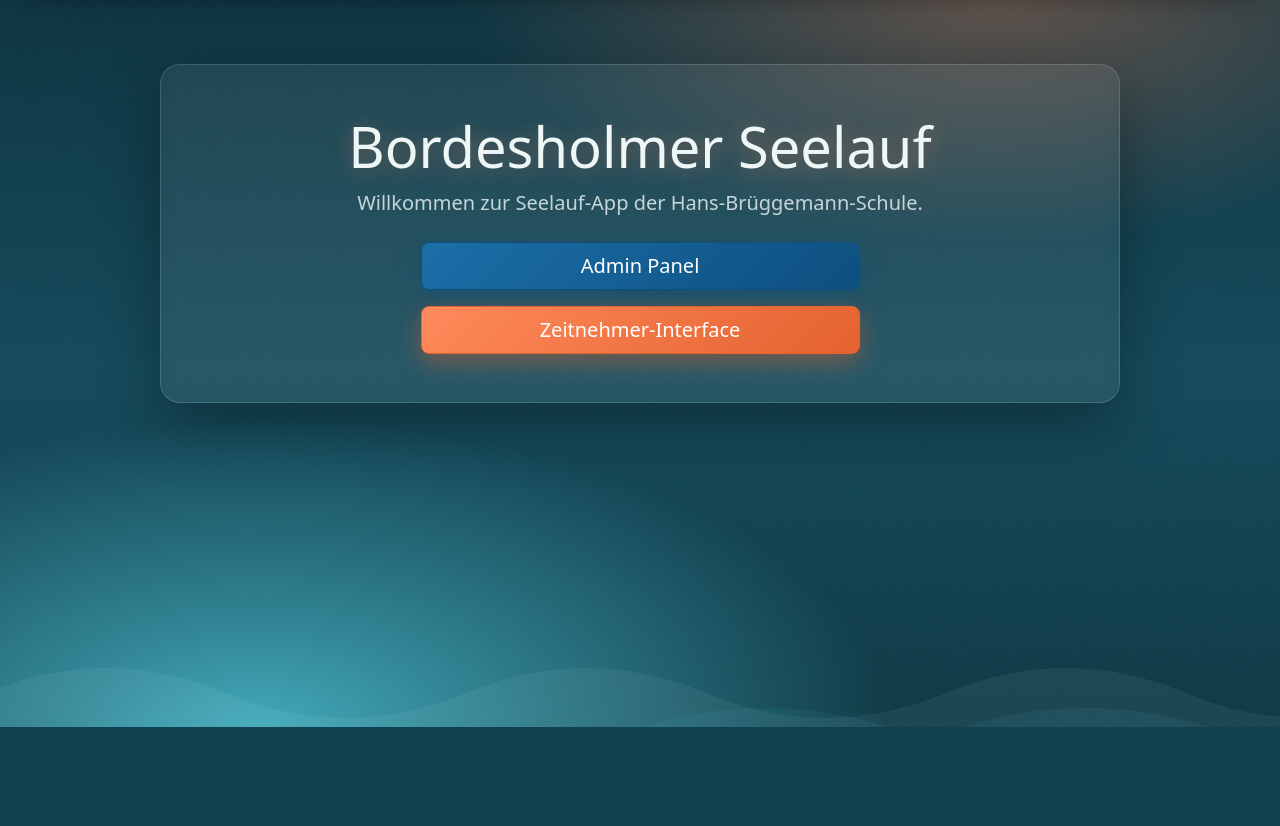
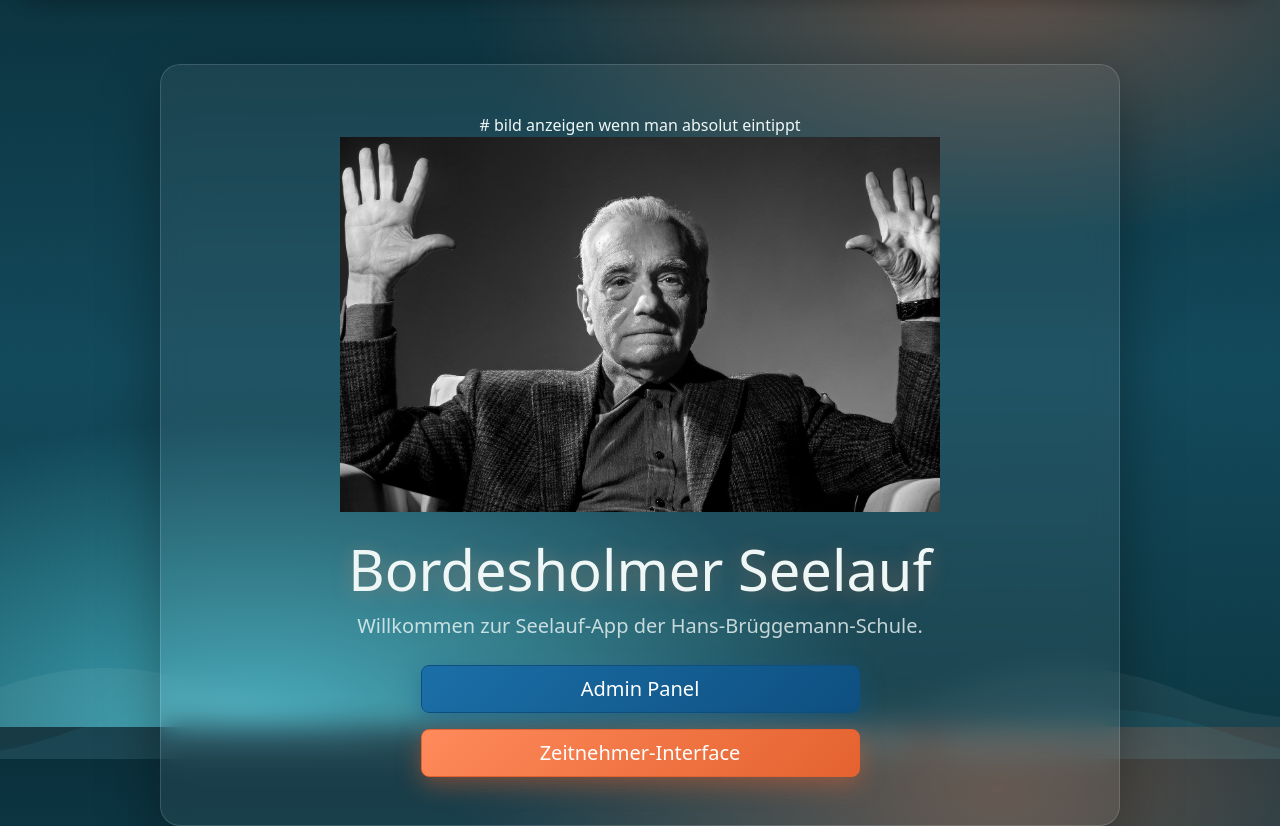
Before and after one commit to NyaSuma/Seelauf-App, a Flask app: page / in a window 1280 px wide. Shown: the part 73-899 px from the top of the page. Before the commit the page ends 800 px from the top, so only its background shows below. Run offline with Flask 3, Linux system fonts and the light colour scheme.

Commit message:
neue idee

```diff
--- a/templates/index.html
+++ b/templates/index.html
@@ -2,6 +2,8 @@
 {% block title %}Bordesholmer Seelauf{% endblock %}
 {% block content %}
 <div class="container hero-card text-center py-5">
+    # bild anzeigen wenn man absolut eintippt
+    <img src="{{ url_for('static', filename='images/absolute.png') }}" alt="Seelauf Logo" class="img-fluid mb-4" style="max-width: 600px;">
     <h1 class="display-4">Bordesholmer Seelauf</h1>
     <p class="lead">Willkommen zur Seelauf-App der Hans‑Brüggemann‑Schule.</p>
     <div class="d-grid gap-3 col-6 mx-auto mt-4">
```
Also changed, not shown: static/images/absolute.png (added).
